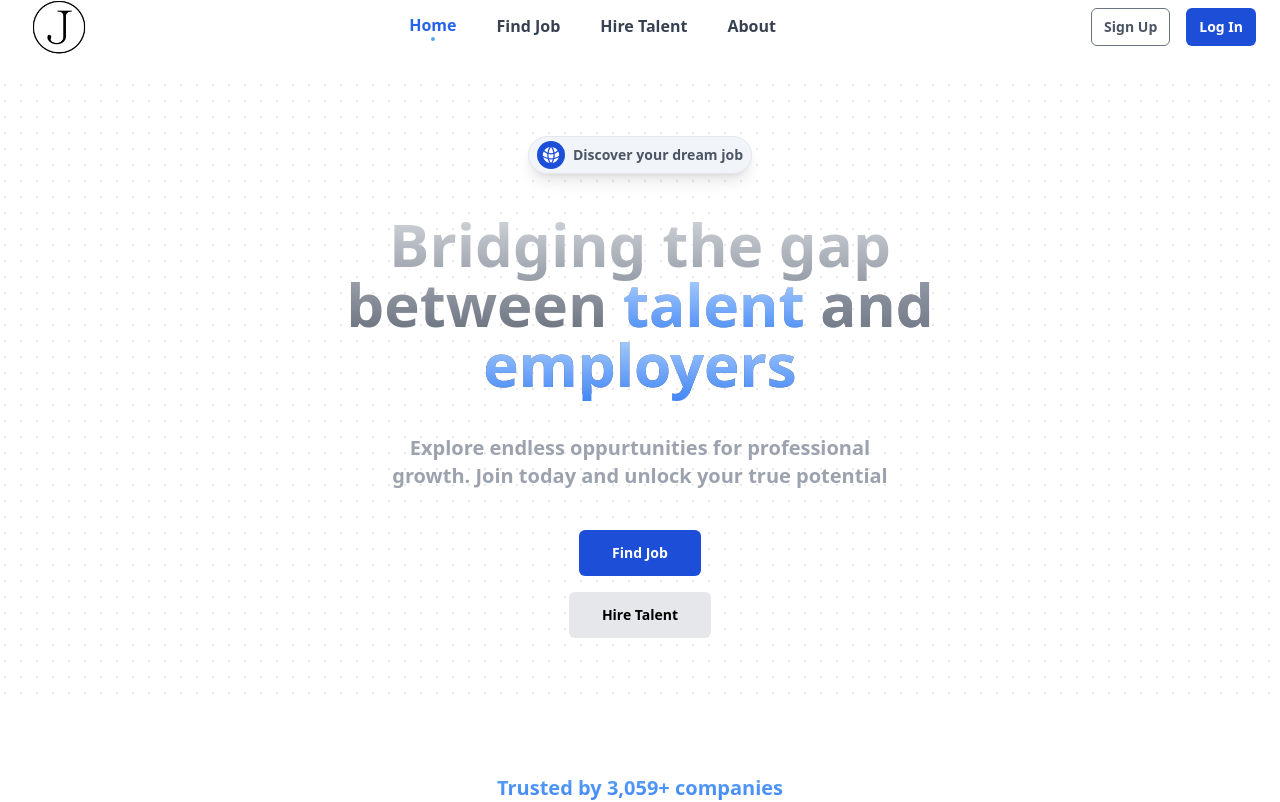
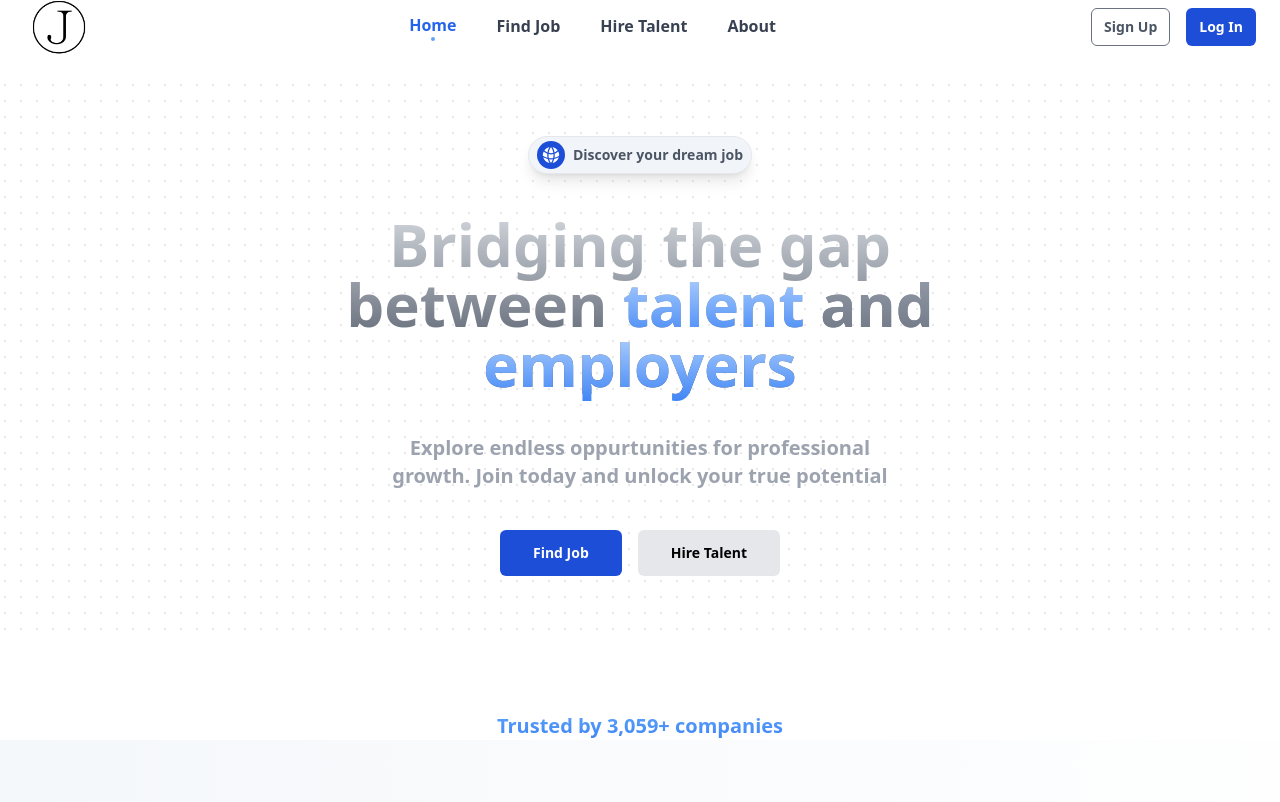
Before and after one commit to FatScythe/JobWell-Client, a Next.js app: page / in a window 1280 px wide. Shown: the top 802 px of the page. Built offline with nearby package versions, Linux system fonts and the light colour scheme.

Commit message:
Added CSS animation

```diff
--- a/tailwind.config.ts
+++ b/tailwind.config.ts
@@ -18,6 +18,19 @@ const config: Config = {
         danger: "#eb3330",
         success: "#4aac68",
       },
+      animation: {
+        "infinite-scroll": "infinite-scroll 180s linear infinite",
+      },
+      keyframes: {
+        "infinite-scroll": {
+          from: { transform: "translateX(0)" },
+          to: { transform: "translateX(-100%)" },
+        },
+      },
+    },
+    screens: {
+      xs: "300px",
+      sm: "640px",
     },
   },
   plugins: [],
```
